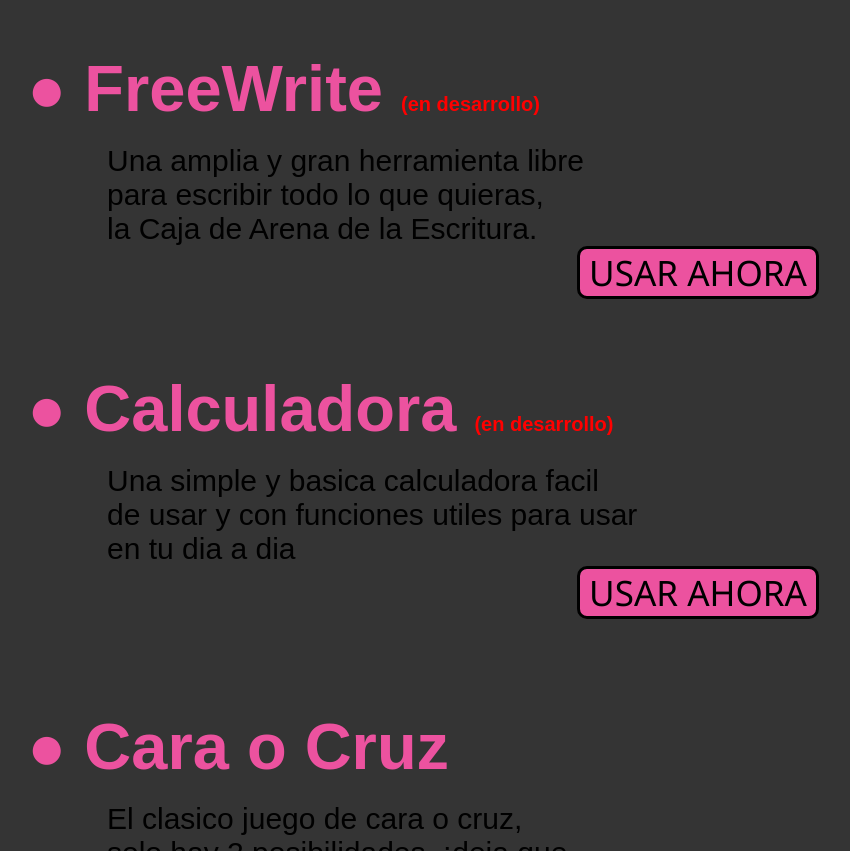
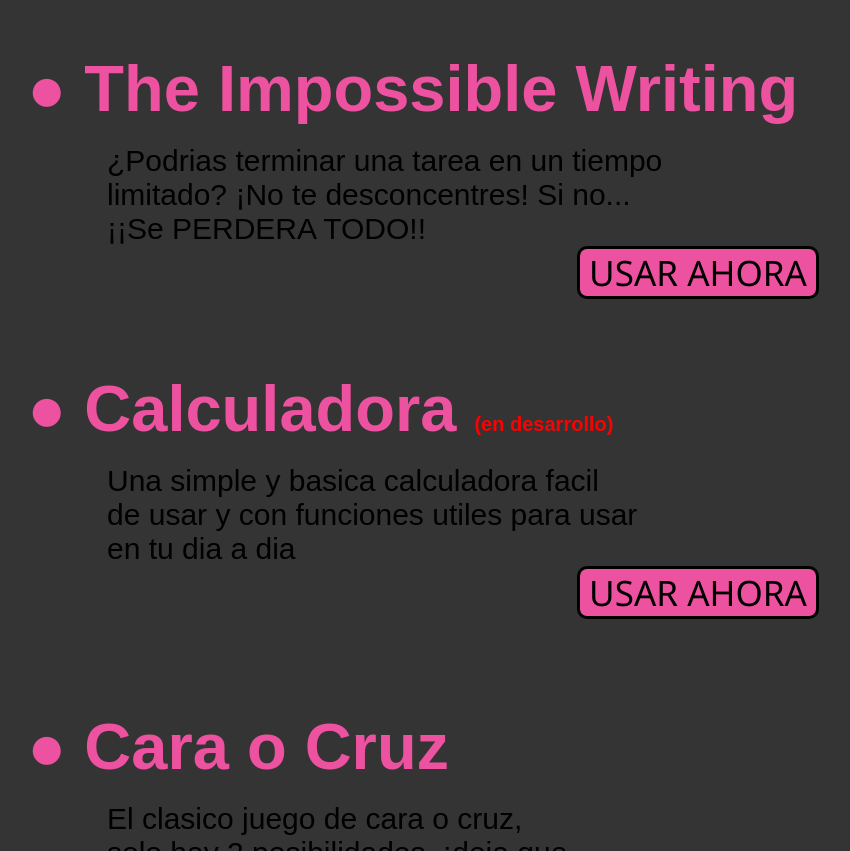
Before and after one commit to Skeletoos57/easyhub, a plain HTML site: page index.html in a window 1280 px wide. Shown: the part 931-1782 px from the top of the page, without its empty margins (73-923 px from the left). Drawn offline with Linux system fonts and the light colour scheme; a web font is replaced by a local one.

Commit message:
Update index.html

```diff
--- a/index.html
+++ b/index.html
@@ -99,12 +99,12 @@
             <br id="freeWritePage"><br><br>
             <div id="grid-container">
                 <div>
-                    <h1 class="aplicationTitle" style="color: #ec529f;">● FreeWrite <span style="color: #f00; font-size: 20px;">(en desarrollo)</span></h1>
+                    <h1 class="aplicationTitle" style="color: #ec529f;">● The Impossible Writing</h1>
                     <br>
                     <p id="description">
-                        Una amplia y gran herramienta libre<br>
-                        para escribir todo lo que quieras,<br>
-                        la Caja de Arena de la Escritura.
+                        ¿Podrias terminar una tarea en un tiempo<br>
+                        limitado? ¡No te desconcentres! Si no...<br>
+                        ¡¡Se PERDERA TODO!!
                     </p>
                     <input class="useButton" id="freeWriteButton" type="button" value=" USAR AHORA ">
                     <br><br id="calculatorPage"><br><br><br>
```
